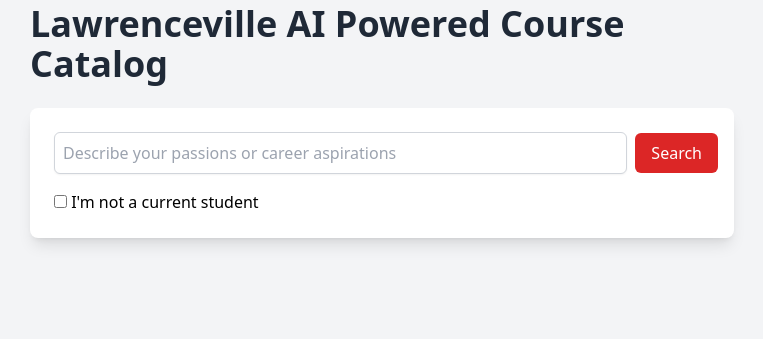
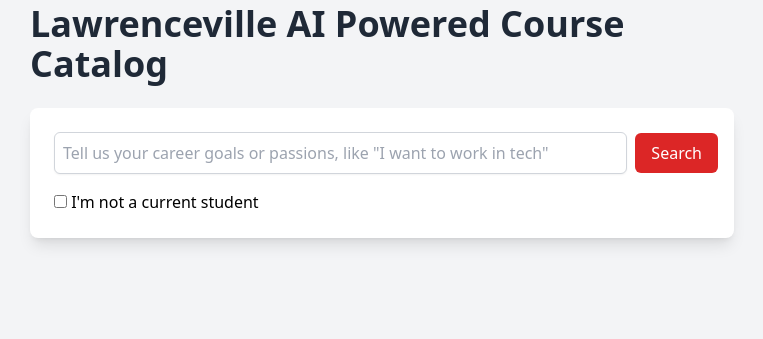
Before and after one commit to jonathanyangg/catalog-deployment, a Django app: page / in a window 1280 px wide. Shown: the part 116-455 px from the top of the page, without its empty margins (82-845 px from the left). Run offline with Django 5.2, Linux system fonts and the light colour scheme; parts of the project's set-up code (start-up, migrations or seed data) failed here and were passed over; some libraries are stand-ins or nearby versions.

Commit message:
placeholder

```diff
--- a/core/templates/index.html
+++ b/core/templates/index.html
@@ -9,7 +9,7 @@
         {% csrf_token %}
         <div class="mt-6 bg-white p-4 rounded-lg shadow-lg flex flex-col">
             <div class="flex items-center">
-                <input type="text" id="input-text" name="input_text" placeholder="Describe your passions or career aspirations" class="flex-grow p-2 m-2 border border-gray-300 rounded-md shadow-sm">
+                <input type="text" id="input-text" name="input_text" placeholder='Tell us your career goals or passions, like "I want to work in tech"' class="flex-grow p-2 m-2 border border-gray-300 rounded-md shadow-sm">
                 <button type="submit" class="px-4 py-2 bg-red-600 text-white rounded-md hover:bg-red-800">Search</button>
             </div>
             <label for="not-student" class="m-2">
```
